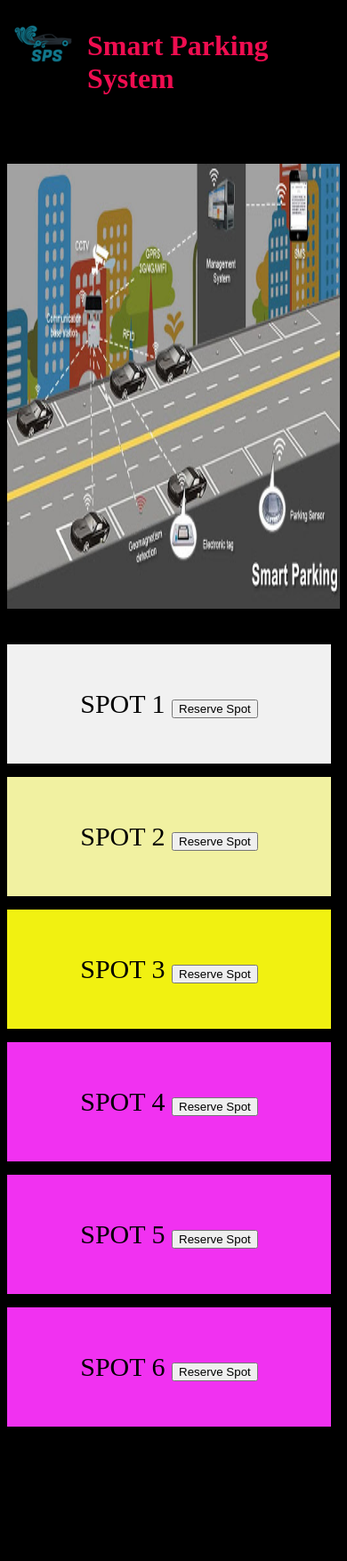
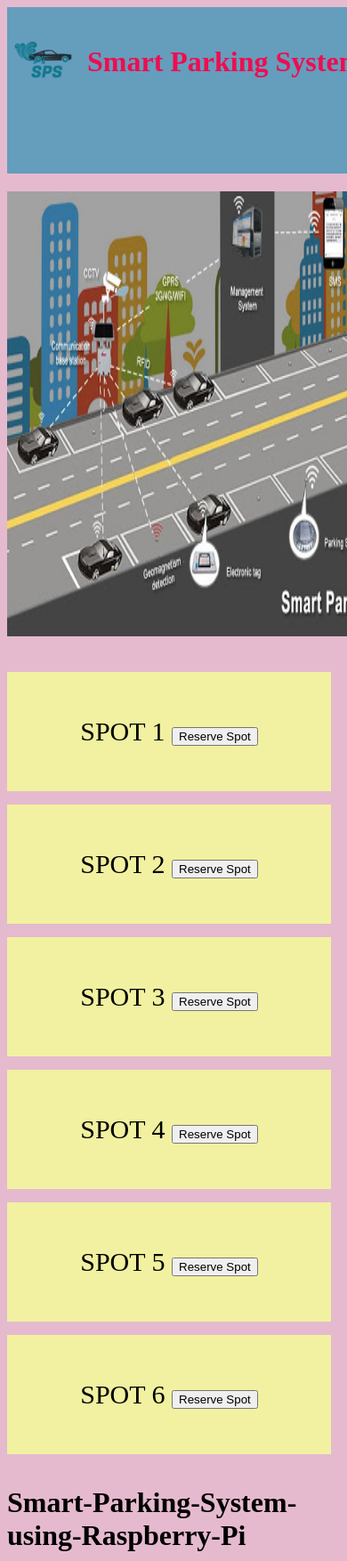
Before and after one commit to chaharankit/smart-parking-system-using-flask-socketio, a Flask app: page / in a window 390 px wide; the page is wider, and only the part inside the window is pictured. Shown: the top 1754 px of that part at 89% size. Run offline with Flask 2, Linux system fonts and the light colour scheme; some libraries are stand-ins or nearby versions.

Commit message:
Update style.css

```diff
--- a/static/style.css
+++ b/static/style.css
@@ -1,16 +1,22 @@
 body{
-  background-color: black;
+  background-color: #E5BACE;
 }
 
 .toper {
-  background-color: blue;
+  background-color:White;
   height: 500px;
-  width: 100%;
+  width: 112%;
   margin-bottom: 40px;
   text-align: center;
+  margin-top: 20px;
 }
 
-
+header{
+  background-color: #659DBD;
+  display: block;
+  padding: 18px 0 30px;
+  width: 112%;
+}
 
 .flex-container {
   display: flex;
@@ -20,7 +26,7 @@ body{
 }
 
 .flex-item-1 {
-  background-color: #f1f1f1;
+  background-color: #f1f1a1;
   padding: 50px;
   height: 300px;
   flex: 50%;
@@ -37,7 +43,7 @@ body{
 }
 
 .flex-item-3 {
-  background-color: #f1f111;
+  background-color: #f1f1a1;
   padding: 50px;
   flex: 50%;
   margin-right: 10px;
@@ -45,7 +51,7 @@ body{
 }
 
 .flex-item-4 {
-  background-color: #f131f1;
+  background-color: #f1f1a1;
   padding: 50px;
   flex: 50%;
   margin-right: 10px;
@@ -53,7 +59,7 @@ body{
 }
 
 .flex-item-5 {
-  background-color: #f131f1;
+  background-color: #f1f1a1;
   padding: 50px;
   flex: 50%;
   margin-right: 10px;
@@ -61,7 +67,7 @@ body{
 }
 
 .flex-item-6 {
-  background-color: #f131f1;
+  background-color: #f1f1a1;
   padding: 50px;
   flex: 50%;
   margin-right: 10px;
@@ -70,4 +76,13 @@ body{
 
 @media (max-width: 800px) {
   .flex-container {
-    flex-direction: column;}
+    flex-direction: column;
+  }
+
+footer{
+  margin-top:600px;
+  background-color: #659DBD;
+  display: block;
+  padding: 18px 0 30px;
+  width: 112%;
+}
```
